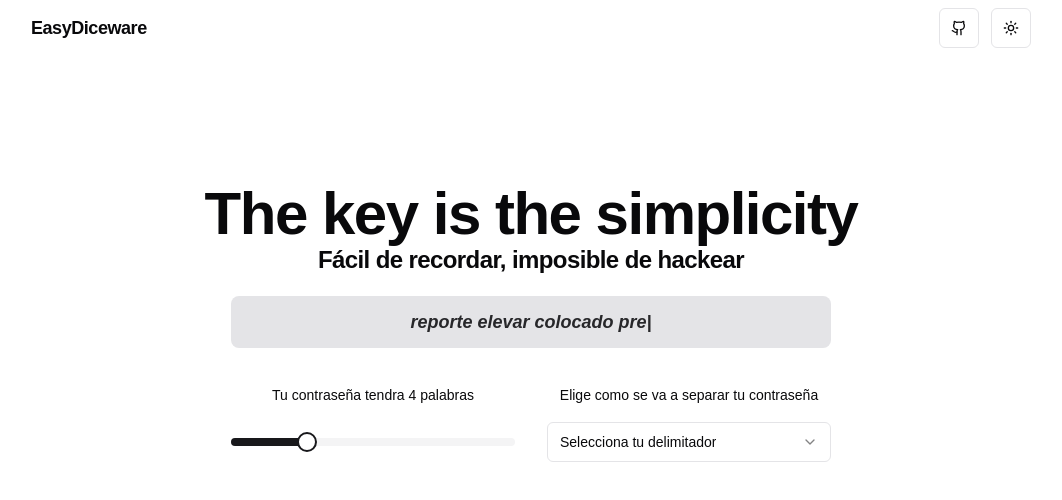
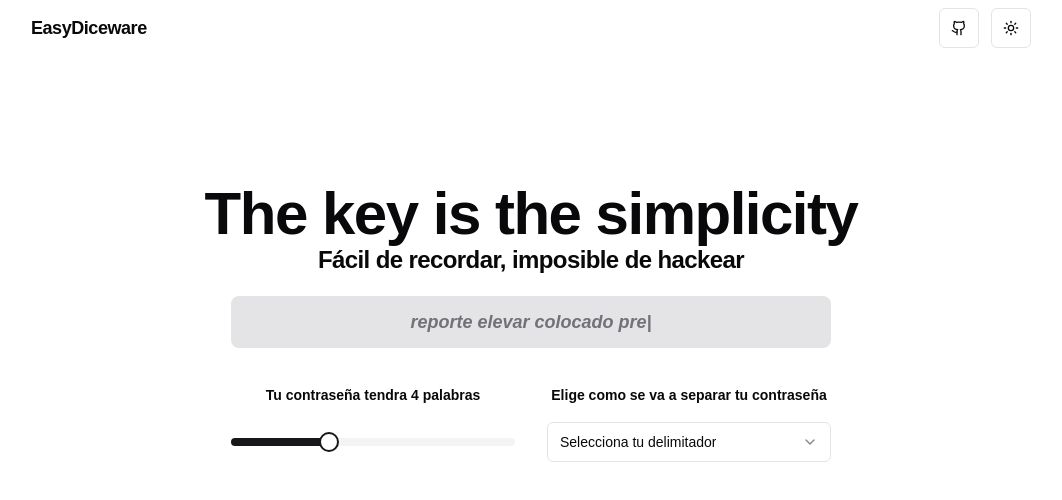
Before and after one commit to dgox16/easy-diceware, a React (Vite) app in the folder frontend/: page / in a window 1280 px wide. Shown: the top 500 px of the page, without its empty margins (109-1171 px from the left). Built offline with nearby package versions, Linux system fonts and the light colour scheme.

Commit message:
Se agrego el link al repositorio

```diff
--- a/frontend/src/components/PasswordAnimate.tsx
+++ b/frontend/src/components/PasswordAnimate.tsx
@@ -1,10 +1,10 @@
-import {TypeAnimation} from "react-type-animation";
+import { TypeAnimation } from "react-type-animation";
 
 export const PasswordAnimate = () => {
     return (
         <div className="flex justify-center mt-5">
             <div
-                className="text-center text-lg w-[600px] bg-zinc-200 dark:bg-zinc-800 rounded-lg py-3 italic font-semibold text-zinc-800 dark:text-zinc-300">
+                className="text-center text-lg w-[600px] bg-zinc-200 dark:bg-zinc-800 rounded-lg py-3 italic font-semibold text-zinc-500 dark:text-zinc-400">
                 <TypeAnimation
                     sequence={[
                         'nivel bruja garrido maximizar',
--- a/frontend/src/components/PasswordForm.tsx
+++ b/frontend/src/components/PasswordForm.tsx
@@ -14,7 +14,7 @@ export const PasswordForm: React.FC<PasswordFormProps> = ({ formData, handleChan
 		<div className="flex justify-center mt-10">
 			<div className="grid grid-cols-2 gap-8 w-[600px]">
 				<div className="flex-col flex text-center">
-					<Label htmlFor="numberWords" className="mb-5">
+					<Label htmlFor="numberWords" className="mb-5 font-semibold">
 						Tu contraseña tendra {formData.count} palabras
 					</Label>
 					<Slider
@@ -22,13 +22,13 @@ export const PasswordForm: React.FC<PasswordFormProps> = ({ formData, handleChan
 						className="mt-4"
 						defaultValue={[4]}
 						min={3}
-						max={7}
+						max={6}
 						step={1}
 						onValueChange={(value) => handleChange("count", value[0])}
 					/>
 				</div>
 				<div className="flex-col flex text-center justify-center">
-					<Label htmlFor="numberWords" className="mb-5">
+					<Label htmlFor="numberWords" className="mb-5 font-semibold">
 						Elige como se va a separar tu contraseña
 					</Label>
 					<Select onValueChange={(value) => handleChange("type", value)} >
--- a/frontend/src/layouts/MainLayout.tsx
+++ b/frontend/src/layouts/MainLayout.tsx
@@ -1,13 +1,13 @@
-import {Button} from "@/components/ui/button.tsx";
-import {Github} from "lucide-react";
-import {ButtonToggleTheme} from "@/components/ButtonToggleTheme.tsx";
-import React, {ReactNode} from "react";
+import { Button, buttonVariants } from "@/components/ui/button.tsx";
+import { Github } from "lucide-react";
+import { ButtonToggleTheme } from "@/components/ButtonToggleTheme.tsx";
+import React, { ReactNode } from "react";
 
 interface MainLayoutProps {
     children: ReactNode;
 }
 
-export const MainLayout: React.FC<MainLayoutProps> = ({children}) => {
+export const MainLayout: React.FC<MainLayoutProps> = ({ children }) => {
     return (
         <>
             <nav className="flex justify-center items-center h-14">
@@ -17,10 +17,15 @@ export const MainLayout: React.FC<MainLayoutProps> = ({children}) => {
                             EasyDiceware
                         </h1>
                         <div>
-                            <Button variant="outline" size="icon" className="mr-3">
-                                <Github className="size-4"/>
-                            </Button>
-                            <ButtonToggleTheme/>
+                            <a
+                                className={`${buttonVariants({ variant: "outline", size: "icon" })} mr-3`}
+                                href="https://github.com/dgox16/easy-diceware"
+                                target="_blank"
+                                rel="noreferrer noopener"
+                            >
+                                <Github className="size-4" />
+                            </a>
+                            <ButtonToggleTheme />
                         </div>
                     </div>
                 </div>
```
